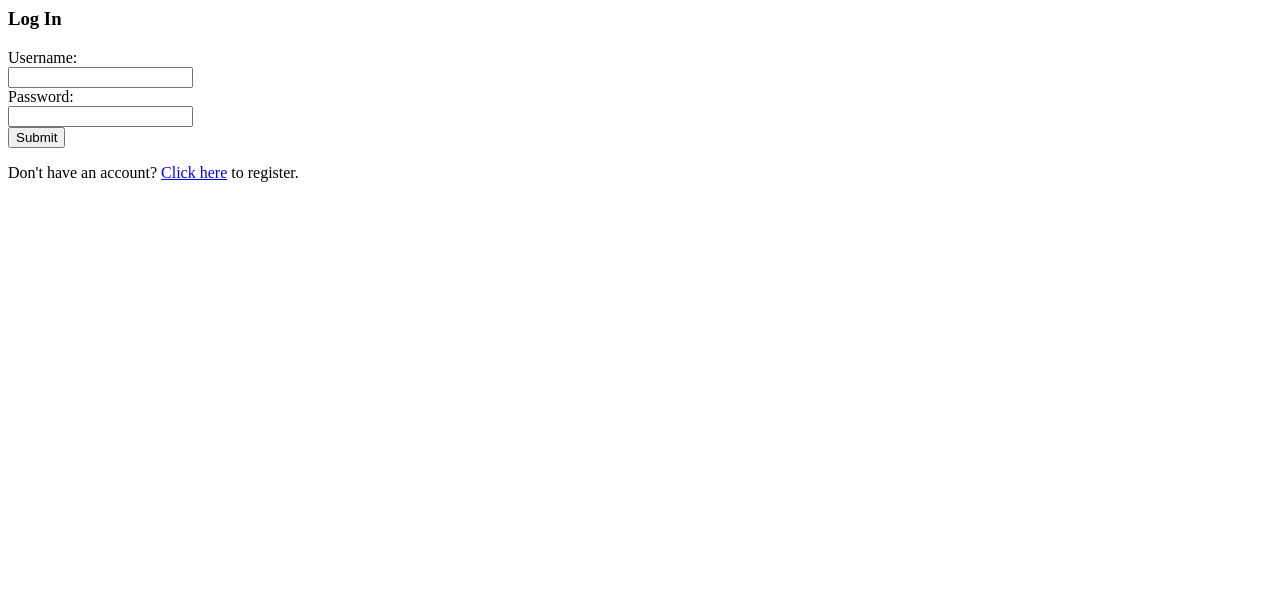
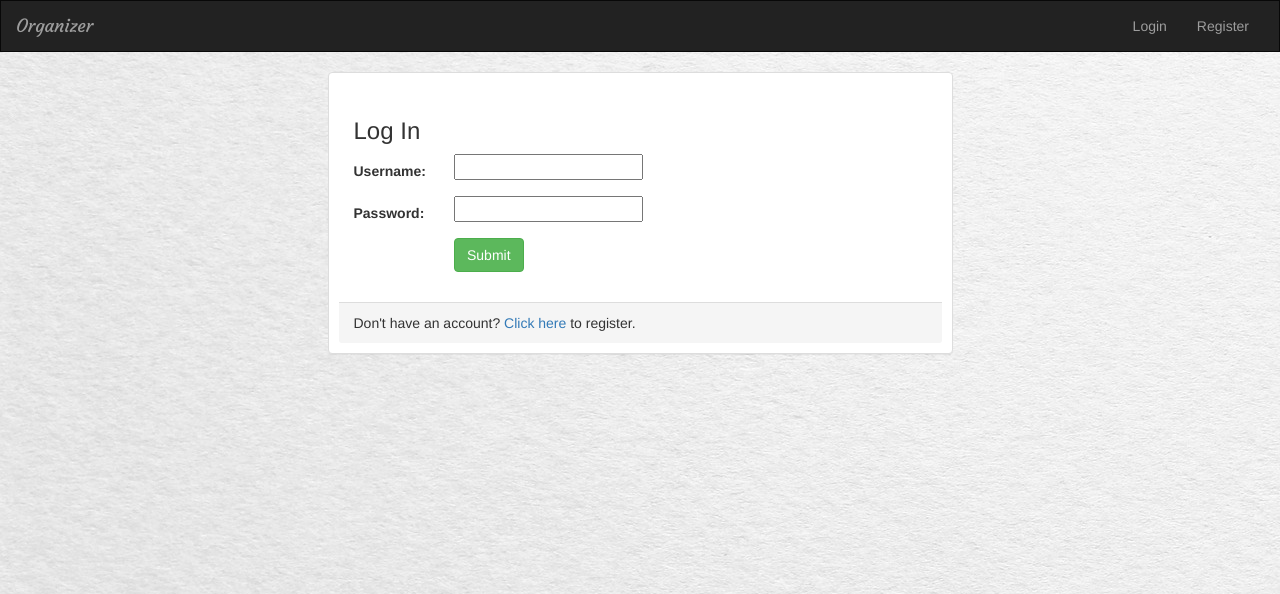
Before and after one commit to bindkeeper/travelSite, a Django app: page /login/ in a window 1280 px wide. Shown: the top 594 px of the page. Run offline with Django 3.2, Linux system fonts and the light colour scheme; some libraries are stand-ins or nearby versions.

Commit message:
added bootstrap to login and register pages

```diff
--- a/organizer/static/organizer/style.css
+++ b/organizer/static/organizer/style.css
@@ -14,3 +14,9 @@ body {
     /*background: transparent;*/
     background: blue;
 }
+
+.auto-margin {
+	margin: auto;
+    width: 50%;
+    padding: 10px;
+}
--- a/organizer/templates/organizer/login.html
+++ b/organizer/templates/organizer/login.html
@@ -1,10 +1,16 @@
+{% extends 'organizer/base.html'%}
 
-<div class="container-fluid">
+{% block title %}
+	Index
+{% endblock %}
+
+{% block body %}
+<div class="container-fluid ">
 
     <div class="row">
-        <div class="col-sm-12 col-md-6">
-            <div class="panel panel-default">
-                <div class="panel-body">
+        <div class=" col-sm-12">
+            <div class="panel panel-default  auto-margin">
+                <div class="panel-body  ">
                     <h3>Log In</h3>
                     {% if error_message %}
                         <p><strong>{{ error_message }}</strong></p>
@@ -42,3 +48,4 @@
     </div>
 
 </div>
+{% endblock %}
--- a/organizer/views.py
+++ b/organizer/views.py
@@ -142,24 +142,6 @@ def transport_change(request, trip_id):
 	return redirect('organizer/details.html', request)
 
 
-def register(request):
-    form = UserForm(request.POST or None)
-    if form.is_valid():
-        user = form.save(commit=False)
-        username = form.cleaned_data['username']
-        password = form.cleaned_data['password']
-        user.set_password(password)
-        user.save()
-        user = authenticate(username=username, password=password)
-        if user is not None:
-            if user.is_active:
-                login(request, user)
-                all_trips = Trip.objects.filter(user=request.user)
-                return render(request, 'organizer/index.html', {'all_trips': all_trips})
-    context = {
-        "form": form,
-    }
-    return render(request, 'organizer/register.html', context)
 
 def add_node(request, trip_id):
 	if not request.user.is_authenticated():
@@ -202,6 +184,24 @@ def node_delete(request, trip_id):
 		pass
 	return redirect(reverse('organizer:detail', kwargs={'trip_id' :   trip_id}), request)
 
+def register(request):
+    form = UserForm(request.POST or None)
+    if form.is_valid():
+        user = form.save(commit=False)
+        username = form.cleaned_data['username']
+        password = form.cleaned_data['password']
+        user.set_password(password)
+        user.save()
+        user = authenticate(username=username, password=password)
+        if user is not None:
+            if user.is_active:
+                login(request, user)
+                all_trips = Trip.objects.filter(user=request.user)
+                return render(request, 'organizer/index.html', {'all_trips': all_trips})
+    context = {
+        "form": form,
+    }
+    return render(request, 'organizer/register.html', context)
 
 def login_user(request):
     if request.method == "POST":
```
Also changed, not shown: organizer/templates/organizer/register.html (+7 -0 lines), db.sqlite3.
